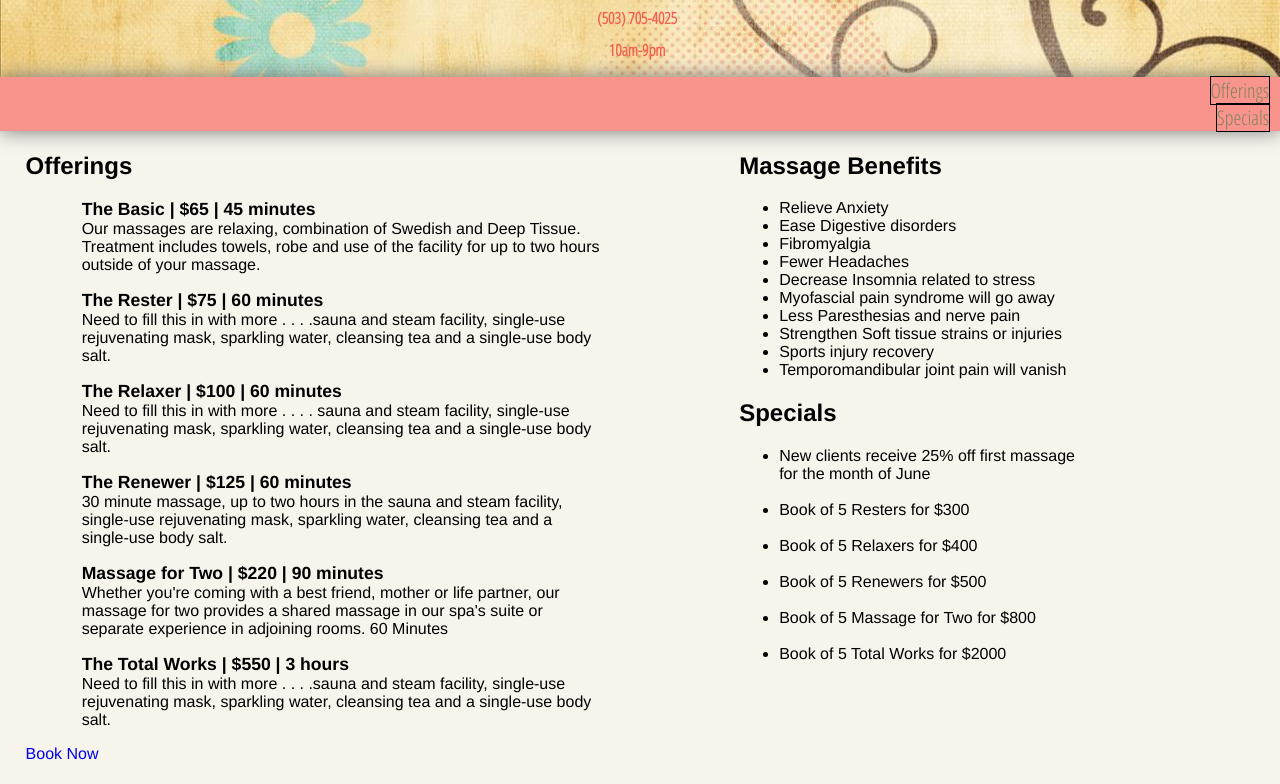
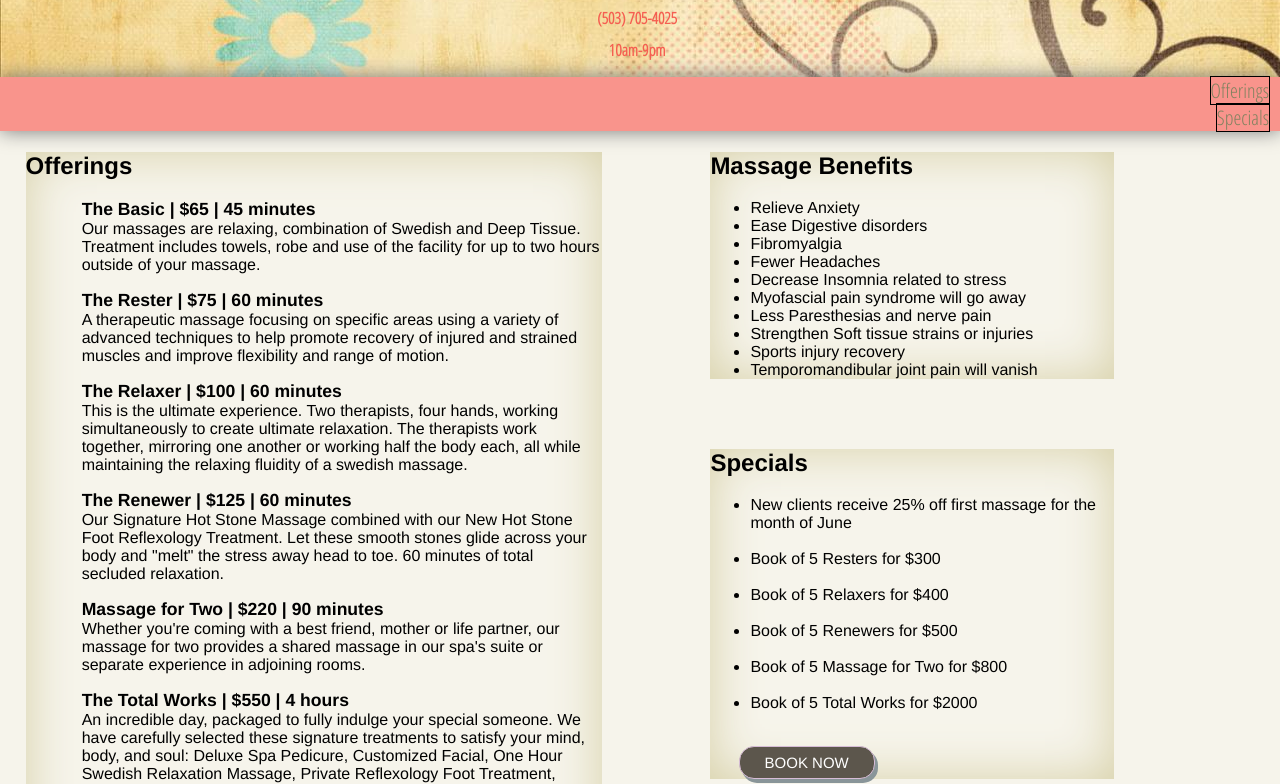
Before and after one commit to cpetrick/RRR, a plain HTML site: page index.html in a window 1280 px wide. Shown: the part 94-878 px from the top of the page. Drawn offline with nearby package versions, Linux system fonts and the light colour scheme.

Commit message:
section font, text, color, book buttons, offerings PDF link

```diff
--- a/index.html
+++ b/index.html
@@ -19,7 +19,7 @@
 			</nav>
 			<nav>
 					<ul class="buttons-background">  <!--  REMEMBER TO ADD HREF LOCATIONS  -->
-						<li><a href="" class="command">Offerings</a></li>
+						<li><a href="pcspdf.pdf" class="command">Offerings</a></li>
 						<li><a href="" class="command"> Specials</a></li>
 						<!-- <li><a href="mailto:restrenewrelax@gmail.com"  class="command">e-mail</li> -->
 					</ul>
@@ -43,14 +43,14 @@
 							<li class="title">The Rester | $75  | 60 minutes
 							</li>
 							<li class="desc">
-								Need to fill this in with more . . . .sauna and steam facility, single-use rejuvenating mask, sparkling water, cleansing tea and a single-use body salt.
+								A therapeutic massage focusing on specific areas using a variety of advanced techniques to help promote recovery of injured and strained muscles and improve flexibility and range of motion.
 							</li>
 						</ul>
 					<ul>
 							<li class="title">The Relaxer | $100  | 60 minutes
 							</li>
 							<li class="desc">
-								Need to fill this in with more . . . . sauna and steam facility, single-use rejuvenating mask, sparkling water, cleansing tea and a single-use body salt.
+								This is the ultimate experience.  Two therapists, four hands, working simultaneously to create ultimate relaxation.  The therapists work together, mirroring one another or working half the body each, all while maintaining the relaxing fluidity of a swedish massage.
 							</li>
 						</ul>
 
@@ -58,7 +58,7 @@
 							<li class="title">The Renewer | $125  | 60 minutes
 							</li>
 							<li class="desc">
-								30 minute massage, up to two hours in the sauna and steam facility, single-use rejuvenating mask, sparkling water, cleansing tea and a single-use body salt.
+								Our Signature Hot Stone Massage combined with our New Hot Stone Foot Reflexology Treatment. Let these smooth stones glide across your body and "melt" the stress away head to toe. 60 minutes of total secluded relaxation.
 							</li>
 						</ul>
 
@@ -66,15 +66,15 @@
 							<li class="title">Massage for Two | $220 | 90 minutes
 							</li>
 							<li class="desc">
-								Whether you're coming with a best friend, mother or life partner, our massage for two provides a shared massage in our spa's suite or separate experience in adjoining rooms. 60 Minutes
+								Whether you're coming with a best friend, mother or life partner, our massage for two provides a shared massage in our spa's suite or separate experience in adjoining rooms.
 							</li>
 						</ul>
 
 						<ul>
-							<li class="title">The Total Works | $550 | 3 hours
+							<li class="title">The Total Works | $550 | 4 hours
 							</li>
 							<li class="desc">
-								Need to fill this in with more . . . .sauna and steam facility, single-use rejuvenating mask, sparkling water, cleansing tea and a single-use body salt.
+								An incredible day, packaged to fully indulge your special someone. We have carefully selected these signature treatments to satisfy your mind, body, and soul: Deluxe Spa Pedicure, Customized Facial, One Hour Swedish Relaxation Massage, Private Reflexology Foot Treatment, Luxurious Spa Hand Treatment with Warm Paraffin, Cheese, Crackers, Chocolate, Fruit and Champagne.
 							</li>
 						</ul>
 					<a href="http://rrr.simplybook.me" class="book">Book Now</a>
@@ -113,6 +113,7 @@
 										<li>Book of 5 Massage for Two for $800</li><br>
 										<li>Book of 5 Total Works for $2000</li><br>
 								</ul>
+								<a href="http://rrr.simplybook.me" class="book">Book Now</a>
 					</div>
 		  </div>
 		</section>
--- a/style.css
+++ b/style.css
@@ -116,6 +116,7 @@ section {
   	float: left;
  	width: 100%;
  	background-color: #F6F4EB;
+
 }
 
 .columns {
@@ -136,7 +137,7 @@ section {
 
 }
 
-.button {
+.book {
 	border-radius:15px;
 	border: 1px solid #d6bcd6;
 	display: inline-block;
@@ -152,15 +153,28 @@ section {
 	text-transform: uppercase;
 	background-color: #5c564c;
 	margin-left: 7%;
+	}
 
 
-}
+
+.book:hover {
+   border-top-color: #28597a;
+   background: #28597a;
+   color: #ccc;
+   }
+.book:active {
+   border-top-color: #1b435e;
+   background: #1b435e;
+   }
+
+
+
 
 #offerings {
 	font-size: 100%;
-	width: 60%
-	margin-left: 5%;
-
+	width: 50%
+	margin-left: 10%;
+	box-shadow: 0px 0 50px #d6cfa5 inset;
 }
 
 .title {
@@ -183,12 +197,14 @@ section {
 
 .benefits {
 	/*border: 3px solid green;*/
-	width: 60%;
+	width: 70%;
 	/*margin: 10px;*/
-	margin-left: 15%;
+	margin-left: 10%;
 	list-style-type: none;
   	/*text-decoration: none;*/
   	font-size: 100%;
+  	box-shadow: 0px 0 50px #d6cfa5 inset;
+
 }
 
 .specials {
@@ -196,10 +212,12 @@ section {
 	/*width: 95%;*/
 	/*margin: 2%;*/
 	/*float: left;*/
-	width: 60%;
-	margin-left: 15%;
+	margin-top: 12%;
+	width: 70%;
+	margin-left: 10%;
 	list-style-type: none;
 	text-decoration: none;
+	box-shadow: 0px 0 50px #d6cfa5 inset;
 
 }
 
```
Also changed, not shown: 1 other file.
